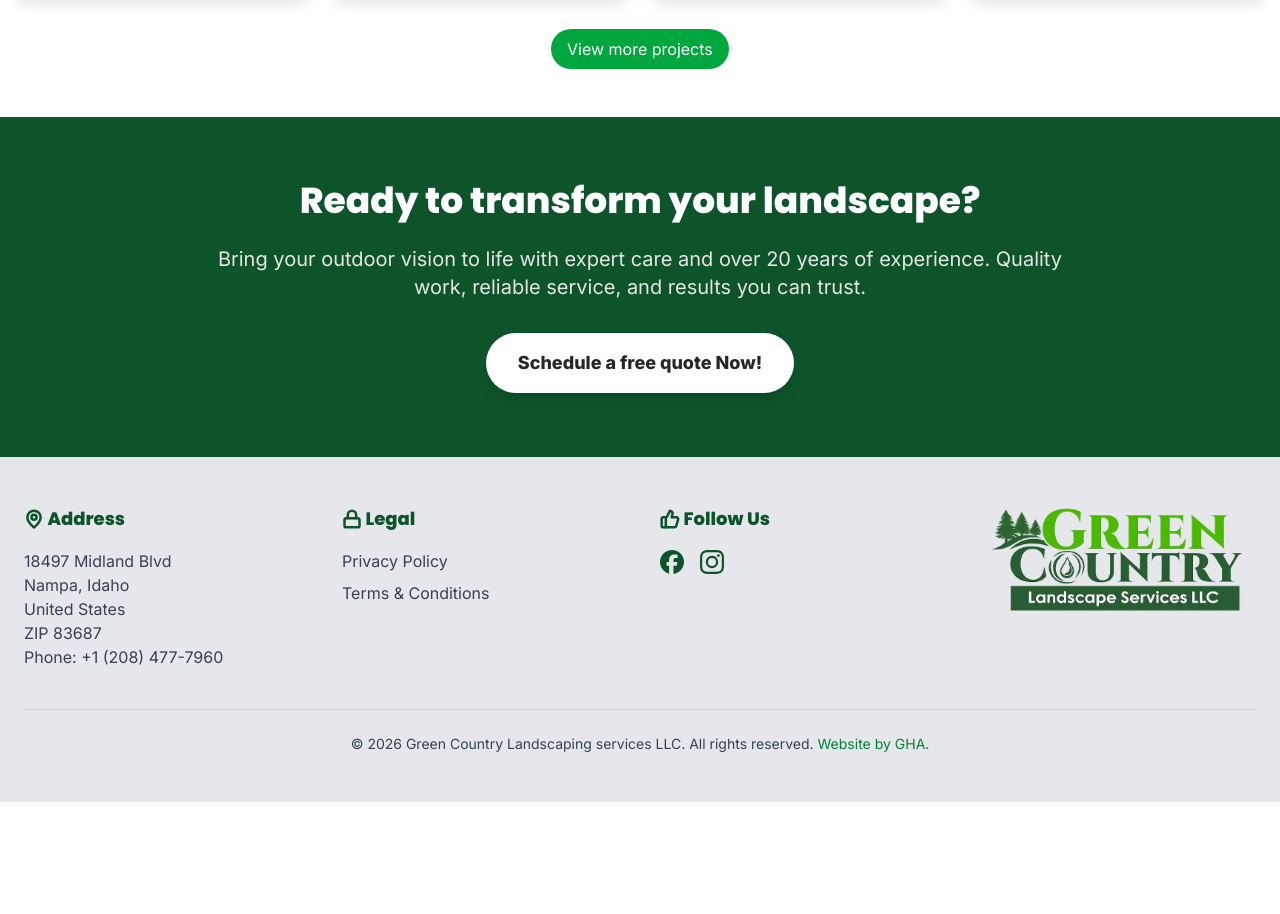
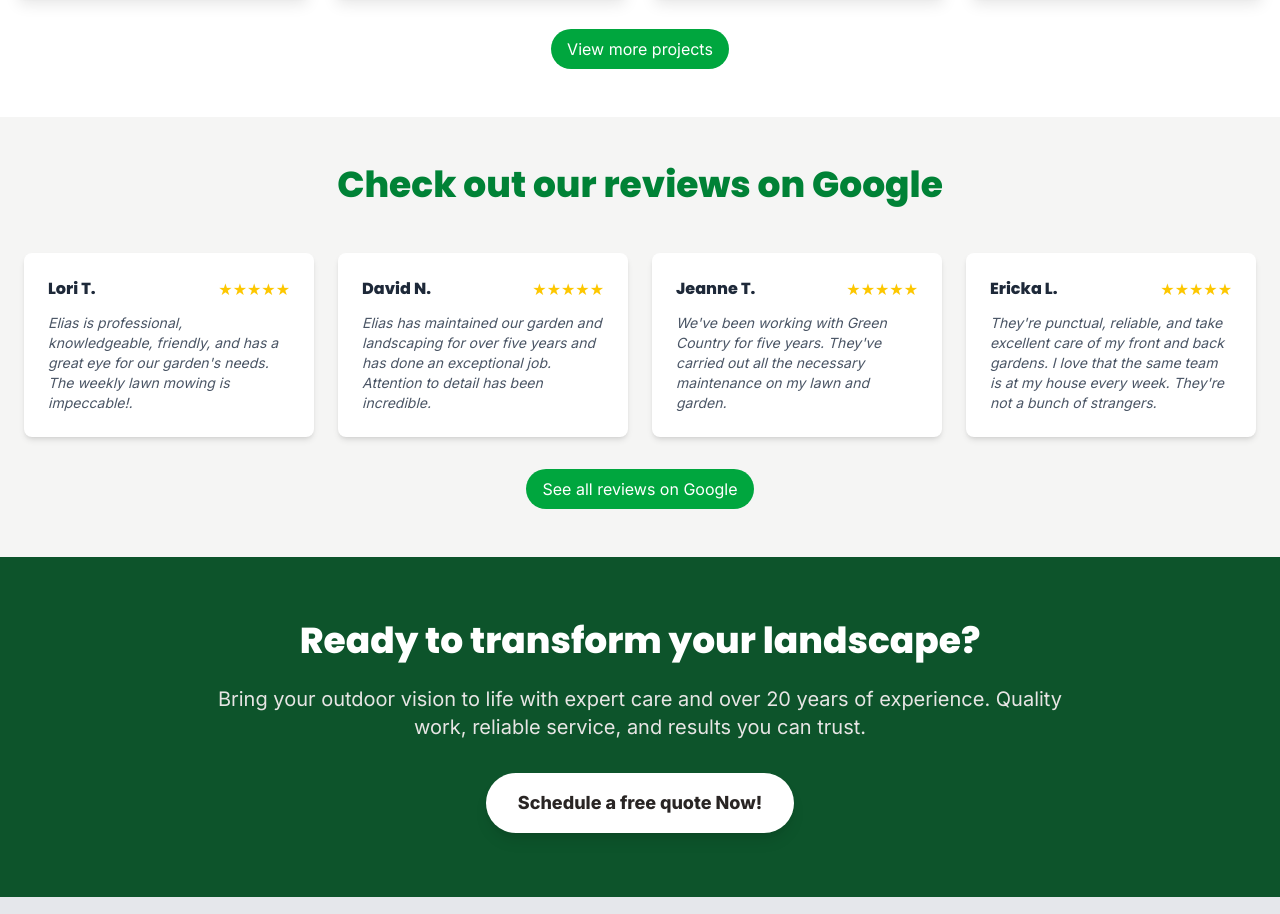
Before and after one commit to grupohernandezalba/greencountry-sitio-astro, an Astro site: page / in a window 1280 px wide. Shown: the part 3604-4518 px from the top of the page. Before the commit the page ends 4406 px from the top, so only its background shows below. Built offline with nearby package versions, Linux system fonts and the light colour scheme; Astro itself is replaced by a stand-in of ours.

Commit message:
se agrego reviews

```diff
--- /dev/null
+++ b/src/components/Review.tsx
@@ -0,0 +1,70 @@
+import React from 'react';
+
+interface Review {
+    id: number;
+    author: string;
+    text: string;
+    rating: number;
+}
+
+const Review: React.FC = () => {
+    const reviews: Review[] = [
+        {
+            id: 1,
+            author: 'Lori T.',
+            text: 'Elias is professional, knowledgeable, friendly, and has a great eye for our garden\'s needs. The weekly lawn mowing is impeccable!.',
+            rating: 5,
+        },
+        {
+            id: 2,
+            author: 'David N.',
+            text: 'Elias has maintained our garden and landscaping for over five years and has done an exceptional job. Attention to detail has been incredible.',
+            rating: 5,
+        },
+        {
+            id: 3,
+            author: 'Jeanne T.',
+            text: 'We\'ve been working with Green Country for five years. They\'ve carried out all the necessary maintenance on my lawn and garden.',
+            rating: 5,
+        },
+        {
+            id: 4,
+            author: 'Ericka L.',
+            text: 'They\'re punctual, reliable, and take excellent care of my front and back gardens. I love that the same team is at my house every week. They\'re not a bunch of strangers.',
+            rating: 5,
+        },
+    ];
+
+    return (
+        <section className="reviews-section py-12 px-6 bg-stone-100">
+            <h2 className="text-4xl font-bold text-center mb-12 text-green-700">
+                Check out our reviews on Google
+            </h2>
+            <div className="grid grid-cols-1 md:grid-cols-2 lg:grid-cols-4 gap-6">
+                {reviews.map((review) => (
+                    <div
+                        key={review.id}
+                        className="bg-white rounded-lg shadow-md p-6 hover:shadow-lg transition-shadow"
+                    >
+                        <div className="flex items-center justify-between mb-3">
+                            <h3 className="font-semibold text-gray-800">{review.author}</h3>
+                            <div className="flex text-yellow-400">
+                                {[...Array(review.rating)].map((_, i) => (
+                                    <span key={i}>★</span>
+                                ))}
+                            </div>
+                        </div>
+                        <p className="text-gray-600 text-sm italic">{review.text}</p>
+                    </div>
+                ))}
+            </div>
+            <div className="flex justify-center mt-8" data-aos="fade-up" data-aos-delay="400">
+                <a href="https://share.google/6lv9LtzFAYN9WPwiT" className="boton crece" data-aos="zoom-in" target="_blank" rel="noopener noreferrer">
+                    See all reviews on Google
+                </a>
+            </div>
+        </section>
+    );
+};
+
+export default Review;
--- a/src/pages/index.astro
+++ b/src/pages/index.astro
@@ -7,6 +7,7 @@ import ImageGallery from "../components/ImageGallery.tsx";
 import HeroImage from "../components/HeroImage.tsx";
 import Texto from "../components/Texto.tsx";
 import HomeCarousel from "../components/HomeCarousel.tsx";
+import Review from "../components/Review.tsx";
 ---
 
 <MainLayout>
@@ -162,7 +163,7 @@ import HomeCarousel from "../components/HomeCarousel.tsx";
         </div>
     </div>
 
-
+    <Review client:load />
 	<CallToAction />
     <Footer client:load />
 </MainLayout>
--- a/src/pages/projects.astro
+++ b/src/pages/projects.astro
@@ -8,6 +8,7 @@ import Contenido2 from "../components/Contenido2.tsx";
 import Contenido3 from "../components/Contenido3.tsx";
 import CallToAction from "../layouts/CallToAction.tsx";
 import ImageGallery from "../components/ImageGallery.tsx";
+
 ---
 
 <MainLayout>
@@ -97,6 +98,8 @@ import ImageGallery from "../components/ImageGallery.tsx";
 			image="services5-greencountry.webp"
 		/>
 
+
+
 	  <CallToAction />
   <Footer client:load />
 </MainLayout>
```
